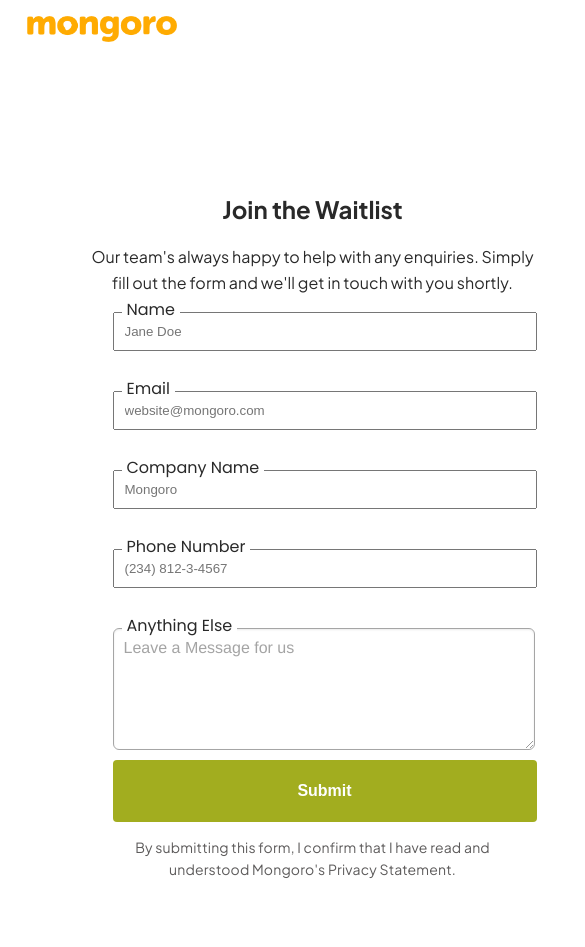
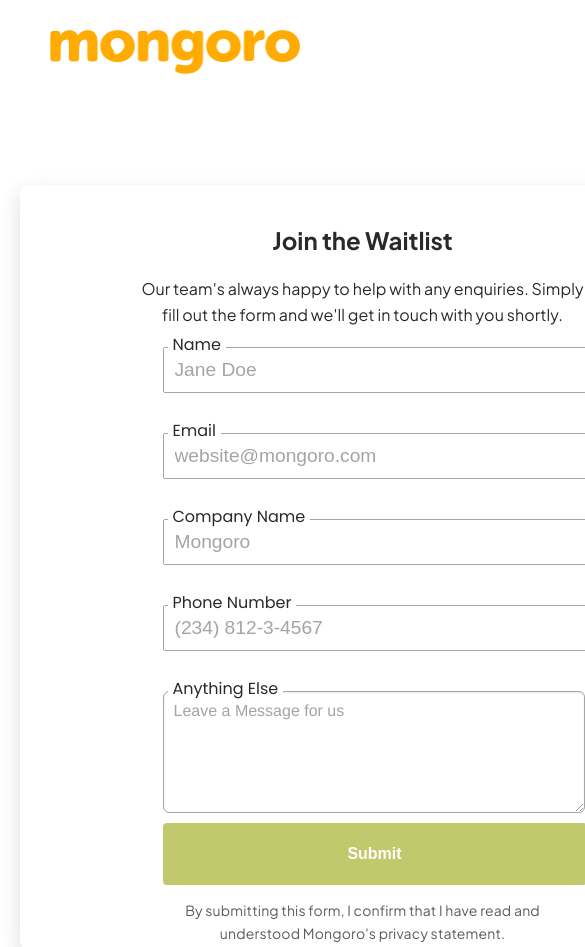
Before and after one commit to verifrica/mongoro-landing, a website: page contact.html in a window 390 px wide. Shown: the top 947 px of the page, 585 px wide, since content can reach past the window. Drawn offline with Linux system fonts and the light colour scheme.

Commit message:
media query edits

```diff
--- a/assets/css/contact.css
+++ b/assets/css/contact.css
@@ -1,6 +1,120 @@
 /* Imports */
 @import url("https://fonts.googleapis.com/css2?family=Poppins:wght@300;400;500;600;700&display=swap");
 @import url('https://fonts.googleapis.com/css2?family=Merriweather:ital,wght@0,300;0,400;0,700;1,300&family=Plus+Jakarta+Sans:ital,wght@0,400;0,700;1,400;1,700&display=swap');
+
+/* mobile-first */
+
+body {
+    margin: 0;
+    padding: 0;
+    box-sizing: border-box;
+    font-family: "Plus Jakarta Sans", sans-serif;
+    line-height: 1.6;
+    position: absolute;
+    width: 100%;
+    color: #292929;
+}
+
+
+.container {
+    flex-direction: column;
+    height: 100vh;
+    width: 100vw;
+    text-align: center;
+}
+
+h1 {
+    font-size: 16px;
+}
+
+p {
+    font-size: 8px;
+    color: #5D5B5B;
+}
+
+h1, p {
+    text-align: center;
+    color: #292929;
+}
+
+#first-p {
+    margin-bottom: 20px;
+}
+
+.logo {
+    width: 150px;
+    margin-top: 20px;
+}
+
+img {
+    width: 80%;
+}
+
+.row {
+    display: block;
+    position: relative;
+    width: 80%;
+    margin: 0 auto;
+    border-color: black;
+}
+
+
+input {
+    width: 80%;
+    padding: 10px;
+    margin-bottom: 20px;
+}
+
+label {
+    position: absolute;
+    z-index: 1;
+    margin-top: -13px;
+    background-color: white;
+    padding: 0 5px;
+    left: 35px;
+    font-size: smaller;
+    white-space: nowrap;
+}
+
+.message {
+    height: 100px;
+    width: 80%;
+    -moz-border-bottom-colors: none;
+    -moz-border-left-colors: none;
+    -moz-border-right-colors: none;
+    -moz-border-top-colors: none;
+    border-image: none;
+    border-radius: 6px 6px 6px 6px;
+    box-shadow: 0 1px 2px rgba(0, 0, 0, 0.12) inset;
+    color: #A5A5A5;
+    opacity: 0.65;
+    font-family: "Helvetica Neue", Helvetica, Arial, sans-serif;
+    font-size: 1em;
+    padding: 10px;
+    transition: background-color 0.2s ease 0s;
+}
+
+#submit {
+    display: block;
+    margin: 0 auto;
+    padding: 12px;
+    width: 14em;
+    border: none;
+    font-weight: 700;
+    font-size: inherit;
+    color: #fff;
+    background: #A2AD1F;
+    border-radius: 4px;
+}
+
+.invalid-feedback {
+    display: none;
+}
+
+/* media queries */
+
+/* Desktops and laptops ----------- */
+@media only screen and (min-width: 1224px) {
 
     body {
         position: absolute;
@@ -16,16 +130,18 @@
     .container {
       width: 90%;
       margin: 0 auto;
+      height: inherit;
     }
 
     .form-container {
         position: relative;
         display: block;
         margin: 104px auto;
-    width: 586px;
+        width: 686px;
         background: #FFFFFF;
         box-shadow: 0px 8px 20px rgba(9, 44, 76, 0.16);
         border-radius: 8px;
+        height: 764px;
     }
 
     .row {
@@ -38,8 +154,9 @@
     }
 
     .logo {
-    display: inline-block;
-    margin: 4.5% 0 0 2%;
+        display: block;
+        width: 250px;
+        margin:30px 0 0 30px;
         cursor: pointer;
     }
 
@@ -84,15 +201,18 @@
         display: block;
         margin: 10px auto;
         width: 400px;
+        font-size: 1.2em;
+        opacity: 0.65;
     }
 
     label {
         position: absolute;
+        font-size: 1em;
         z-index: 1;
         margin-top: -15px;
         background-color: white;
         padding: 0 5px;
-    left: 102px;
+        left: 50px;
     }
 
     form {
@@ -151,14 +271,166 @@
         display: none;
     }
 
-/* media queries */
-@media screen and (max-width: 480px) {
+}
+
+@media screen and (max-width: 1200px){
+    body {
+        position: absolute;
+        margin: 0;
+        padding: 0;
+        box-sizing: border-box;
+        font-family: "Poppins", sans-serif;
+        width: 100%;
+        line-height: 1.6;
+        color: #292929;
+    }
+
+    .container {
+      width: 90%;
+      margin: 0 auto;
+      height: inherit;
+    }
+
     .form-container {
-    box-shadow: none;
+        position: relative;
+        display: block;
+        margin: 104px auto;
+        width: 686px;
+        background: #FFFFFF;
+        box-shadow: 0px 8px 20px rgba(9, 44, 76, 0.16);
+        border-radius: 8px;
+        height: 764px;
+    }
+
+    .row {
+        margin: 0 auto;
+        display: block;
+        padding: 20px;
+        width: 450px;
+        height: 746px;
+        margin-bottom: 140px;
+    }
+
+    .logo {
+        display: block;
+        width: 250px;
+        margin:30px 0 0 30px;
+        cursor: pointer;
     }
 
     img {
-    width: 60%;
+      width: 100%;
+    }
+
+    p {
+        font-family: 'Plus Jakarta Sans';
+        font-style: normal;
+        font-weight: 400;
+        font-size: 16px;
+        /* or 27px */
+
+        text-align: center;
+        letter-spacing: 0.005em;
+
+        /* Text black */
+
+        color: #292929;
+    }
+
+    h1 {
+        font-family: 'Plus Jakarta Sans';
+        font-style: normal;
+        font-weight: 700;
+        font-size: 24px;
+        /* identical to box height, or 36px */
+
+        text-align: center;
+
+        /* Text black */
+
+        color: #292929;
+
+    }
+
+
+    input,
+    textarea,
+    #submit {
+        display: block;
+        margin: 10px auto;
+        width: 400px;
+        font-size: 1.2em;
+        opacity: 0.65;
+    }
+
+    label {
+        position: absolute;
+        font-size: 1em;
+        z-index: 1;
+        margin-top: -15px;
+        background-color: white;
+        padding: 0 5px;
+        left: 50px;
+    }
+
+    form {
+        width: 400px;
+        margin: 0 auto;
+    }
+
+    .form-control {
+        margin-bottom: 40px;
+        padding: 10px;
+    }
+
+    .message {
+        width: 400px;
+        height: 100px;
+        -moz-border-bottom-colors: none;
+        -moz-border-left-colors: none;
+        -moz-border-right-colors: none;
+        -moz-border-top-colors: none;
+        border-image: none;
+        border-radius: 6px 6px 6px 6px;
+        box-shadow: 0 1px 2px rgba(0, 0, 0, 0.12) inset;
+        color: #A5A5A5;
+        opacity: 0.65;
+        font-family: "Helvetica Neue", Helvetica, Arial, sans-serif;
+        font-size: 1em;
+        padding: 10px;
+        transition: background-color 0.2s ease 0s;
+    }
+
+    #submit {
+        display: block;
+        padding: 22px;
+        width: 26.5em;
+        border: none;
+        font-weight: 700;
+        font-size: inherit;
+        color: #fff;
+        background: #A2AD1F;
+        border-radius: 4px;
+    }
+
+    .tc {
+        font-family: 'Plus Jakarta Sans';
+        font-style: normal;
+        font-weight: 500;
+        font-size: 14px;
+        /* or 21px */
+        text-align: center;
+        letter-spacing: 0.0125em;
+        /* Text grey */
+        color: #5D5B5B;
+    }
+
+    .invalid-feedback {
+        display: none;
     }
 
 }
+/* Large screens ----------- */
+@media only screen and (min-width: 1824px) {
+  /* Styles */
+}
--- a/assets/css/main.css
+++ b/assets/css/main.css
@@ -266,17 +266,17 @@
 
 .contact-us #contact {
     position: absolute;
-    padding: 12px 30px 12px 12px;
-    gap: 12px;
-    display: block;
+    padding: 12px;
     flex-direction: row;
     justify-content: center;
     align-items: center;
     color: #fff;
-    width: 156px;
+    width: 120px;
+    white-space: nowrap;
     height: 50px;
     right:5%;
     top: 48px;
+    margin-top: -40px;
     text-align: center;
     border-radius: 6px;
     background-color: #FFAB01;
@@ -332,6 +332,9 @@
 
     .container.two .image{
         height: 80%;
+        width: 80%;
+        top: 45px;
+        right: 100px;
     }
 
     .mcontact-us #mobile-contact {
@@ -340,21 +343,31 @@
 
 }
 @media screen and (max-width: 1024px){
+    * {
+        font-size: smaller;
+    }
+
+    img {
+        margin-bottom: -40px;
+    }
+
     .container header{
         font-size: 1.65em;
     }
 
     .time .number {
-        font-size: 25px;
+        font-size: small;
     }
     .time .text {
-        font-size: 20px;
+        font-size: small;
     }
 
     .email-box button {
         white-space: nowrap;
         cursor: pointer;
         color: #fff;
+        width: 120px;
+        margin-right: 10px;
     }
 
     .email-box input,
@@ -376,7 +389,7 @@
 
     .container .stay-tuned {
         letter-spacing: 5px;
-        font-size: 0.85em;
+        font-size: 1.35em;
         line-height: 300%;
     }
 
@@ -386,6 +399,7 @@
 
     .container.two .image{
         height: 80%;
+        margin:-20px -65px 0 0;
     }
 
     .mcontact-us #mobile-contact {
--- a/contact.html
+++ b/contact.html
@@ -23,7 +23,7 @@
       <div class="row">
         <div class="col-md-6 mx-auto">
           <h1 style="text-align: center;">Join the Waitlist</h1>
-          <p>Our team's always happy to help with any enquiries. Simply fill out the form and we'll get in touch with
+          <p id="first-p">Our team's always happy to help with any enquiries. Simply fill out the form and we'll get in touch with
             you shortly.</p>
           <form>
             <div class="form-group">
@@ -59,8 +59,8 @@
               </div>
             </div>
             <input href="#" type="submit" value="Submit" class="submit" id="submit">
-            <p class="tc">By submitting this form, I confirm that I have read and understood Mongoro's Privacy
-              Statement.</p>
+            <p class="tc">By submitting this form, I confirm that I have read and understood Mongoro's privacy
+              statement.</p>
           </form>
         </div>
       </div>
```
Lines whose indentation alone changed are shown as unchanged.
